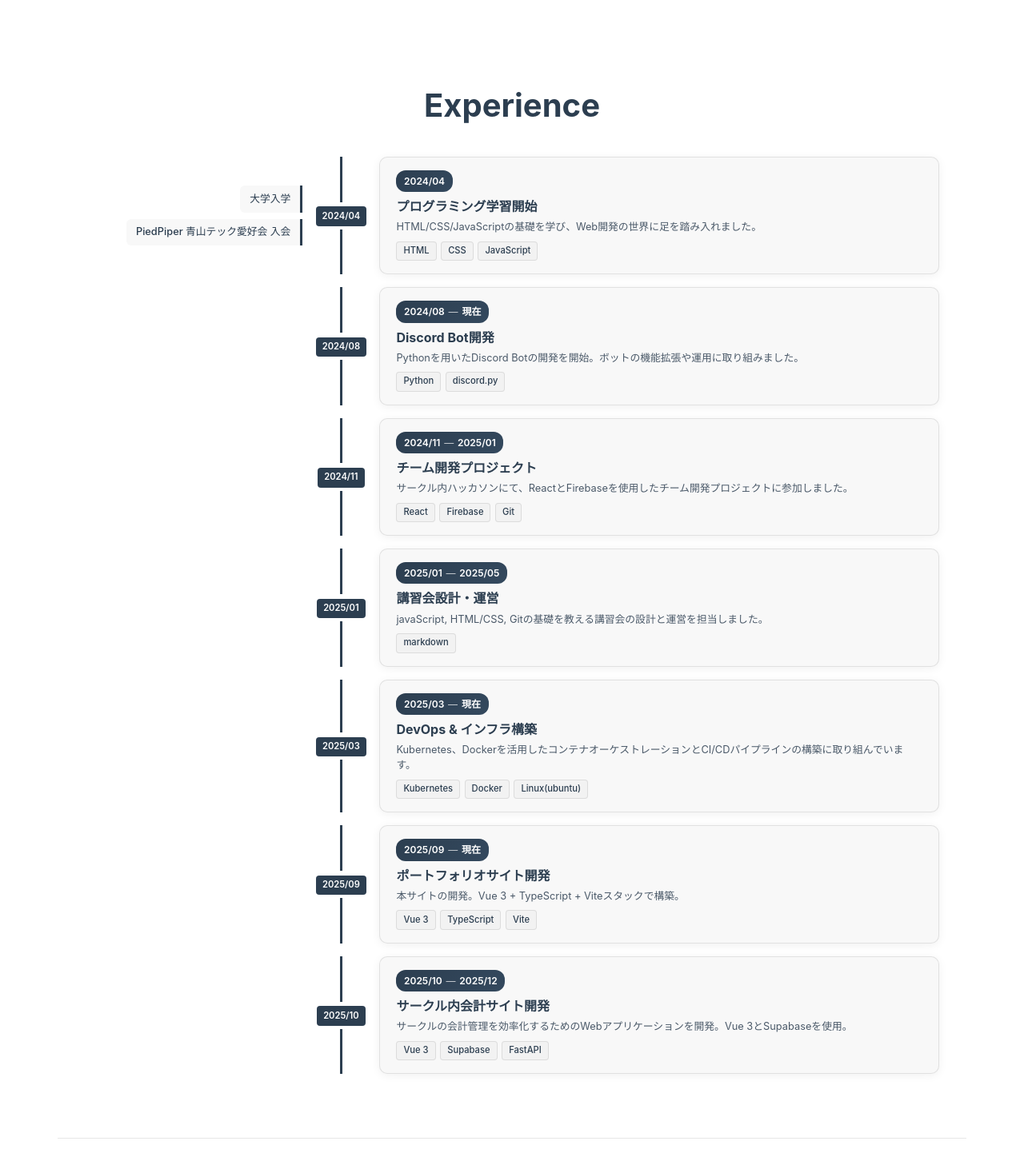
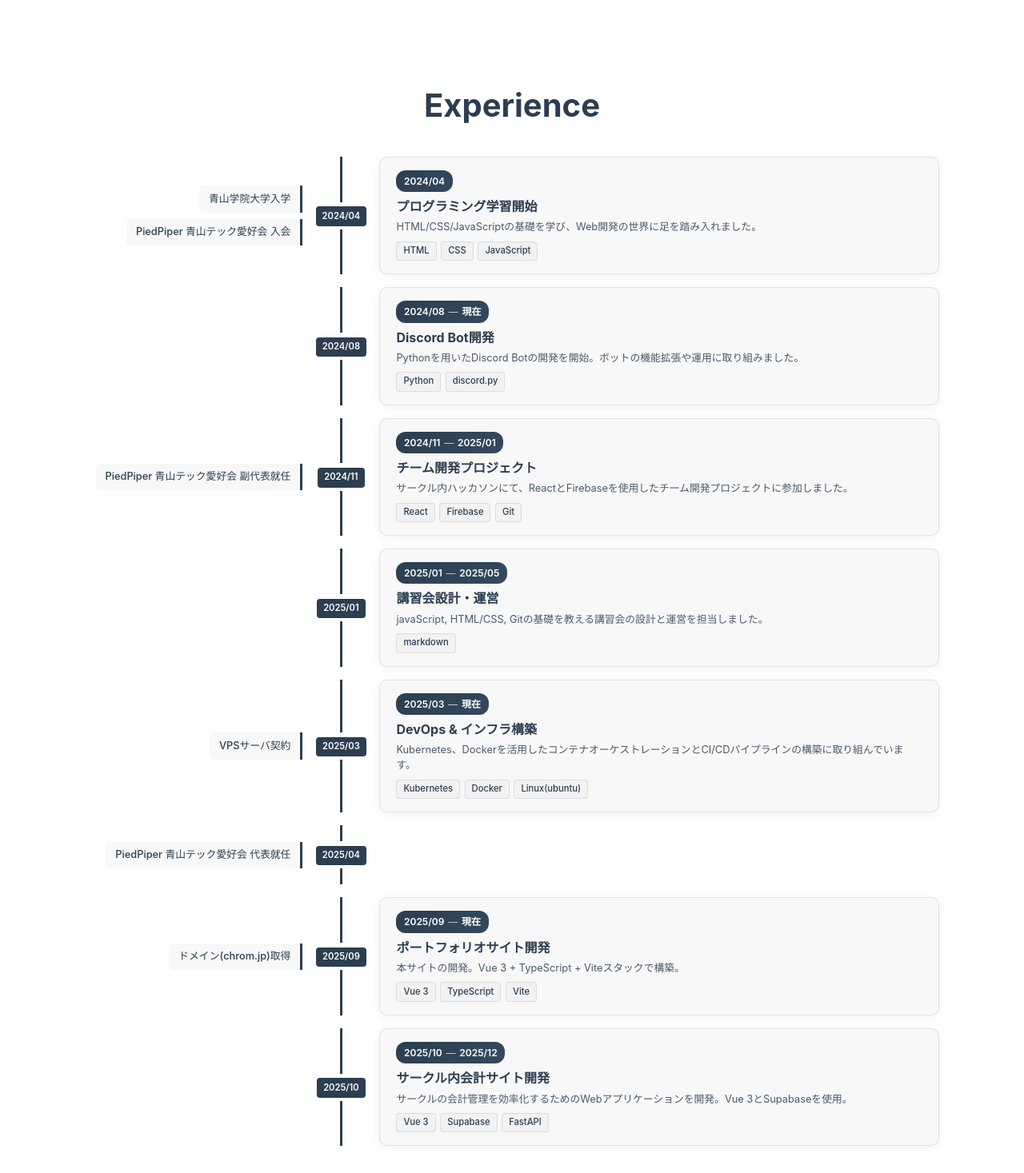
Before and after one commit to chrom9103/Portfolio-site, a Vue app: page / in a window 1280 px wide. Shown: the part 1260-2727 px from the top of the page at 80% size. Built offline with nearby package versions, Linux system fonts and the light colour scheme.

Commit message:
fix(TimelineSection.vue): タイムラインノートのテキストを更新

```diff
--- a/src/components/home/TimelineSection.vue
+++ b/src/components/home/TimelineSection.vue
@@ -95,8 +95,12 @@ const dateToSortKey = (dateStr: string): number => {
 }
 
 const timelineNotes: TimelineNote[] = [
-  { date: '2024/04', text: '大学入学' },
+  { date: '2024/04', text: '青山学院大学入学' },
   { date: '2024/04', text: 'PiedPiper 青山テック愛好会 入会' },
+  { date: '2024/11', text: 'PiedPiper 青山テック愛好会 副代表就任' },
+  { date: '2025/03', text: 'VPSサーバ契約' },
+  { date: '2025/04', text: 'PiedPiper 青山テック愛好会 代表就任' },
+  { date: '2025/09', text: 'ドメイン(chrom.jp)取得' }
 ]
 
 const timelineItems: TimelineItem[] = [
```
